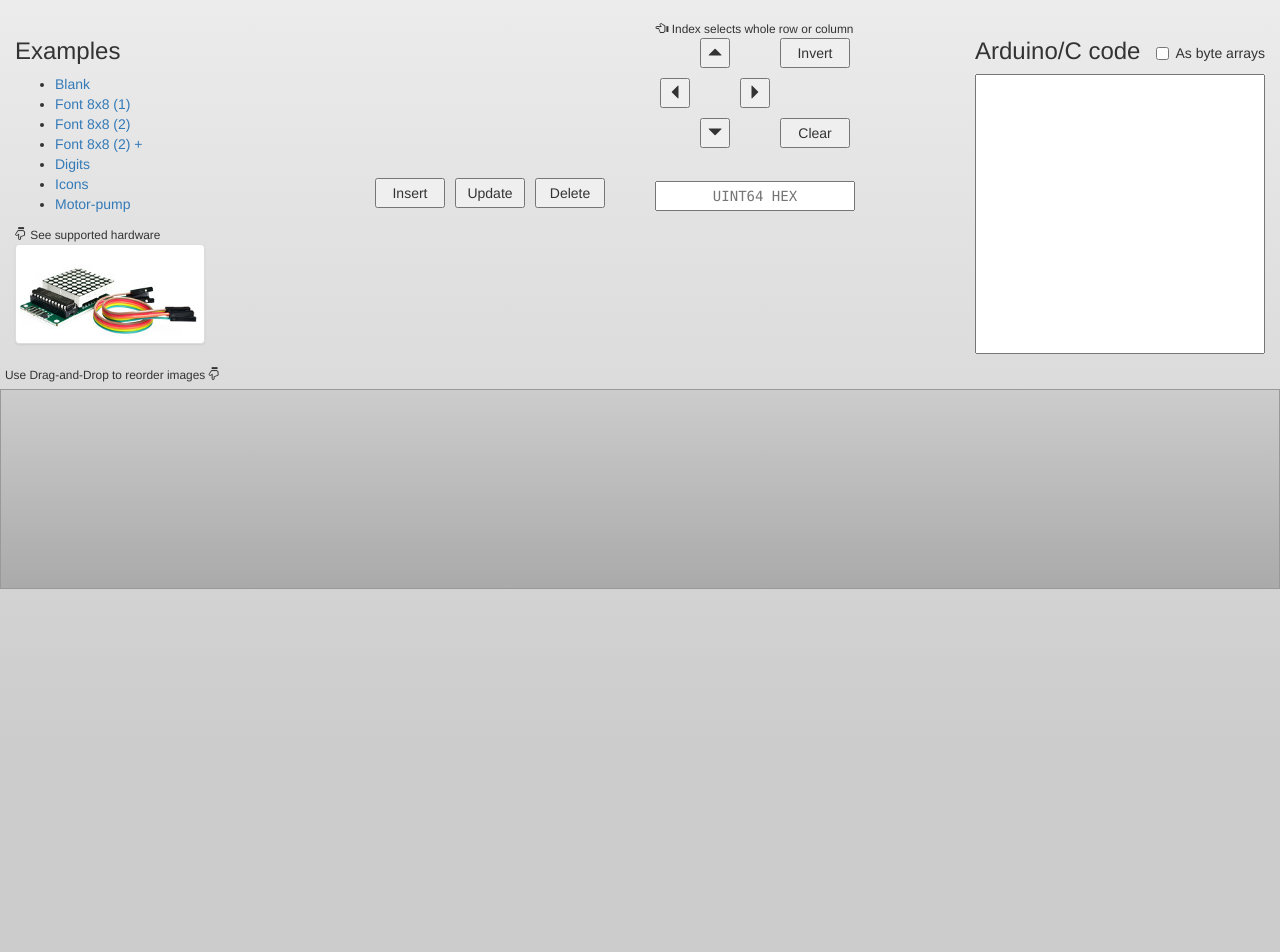
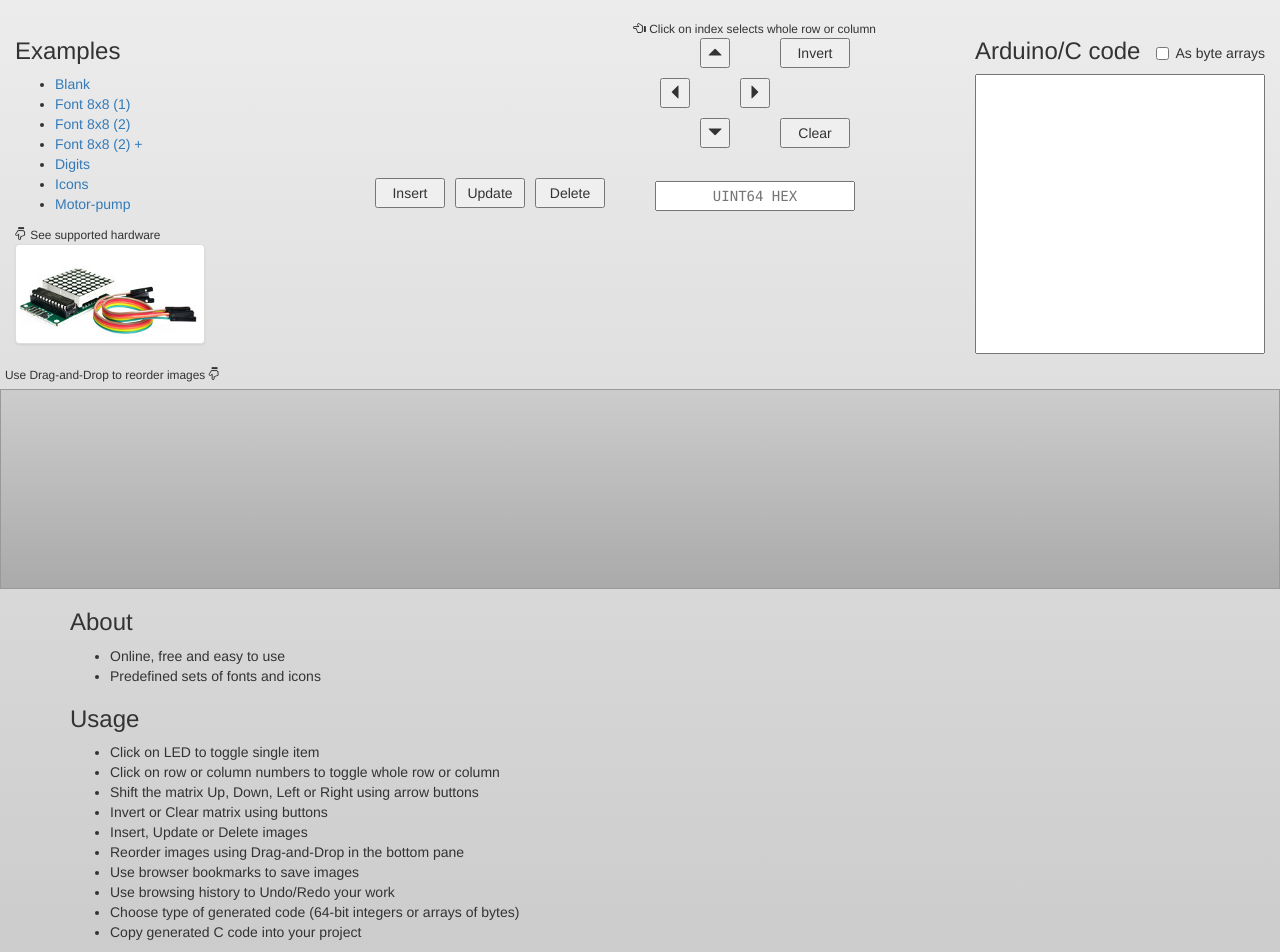
Before and after one commit to xantorohara/led-matrix-editor, a plain HTML site: page index.html in a window 1280 px wide. Shown: the part 53-1005 px from the top of the page. Before the commit the page ends 800 px from the top, so only its background shows below. Drawn offline with nearby package versions, Linux system fonts and the light colour scheme; a script that the page names is missing.

Commit message:
add Usage text

```diff
--- a/index.html
+++ b/index.html
@@ -4,20 +4,24 @@
     <title>LED Matrix Editor</title>
 
     <meta charset="UTF-8">
-    <meta name="keywords" content="LED matrix, 8x8, online editor, Arduino code">
+    <meta name="keywords" content="LED matrix, 8x8, online editor, Arduino module">
     <meta name="description" content="Online editor: create images for LED matrix">
     <meta name="author" content="Xantorohara"/>
-
-    <link rel="stylesheet" href="https://maxcdn.bootstrapcdn.com/bootstrap/3.3.5/css/bootstrap.min.css">
-    <link rel="stylesheet" href="https://maxcdn.bootstrapcdn.com/bootstrap/3.3.5/css/bootstrap-theme.min.css">
 
     <link rel="stylesheet" type="text/css" href="style.css?20150924">
     <link rel="icon" type="image/png" href="icon.png "/>
 
-
     <script src="http://ajax.googleapis.com/ajax/libs/jquery/2.1.4/jquery.min.js"></script>
     <script src="http://ajax.googleapis.com/ajax/libs/jqueryui/1.11.4/jquery-ui.min.js"></script>
-    <script src="https://maxcdn.bootstrapcdn.com/bootstrap/3.3.5/js/bootstrap.min.js"></script>
+
+    <!-- bootstrap -->
+    <link rel="stylesheet" href="//maxcdn.bootstrapcdn.com/bootstrap/3.3.5/css/bootstrap.min.css">
+    <link rel="stylesheet" href="//maxcdn.bootstrapcdn.com/bootstrap/3.3.5/css/bootstrap-theme.min.css">
+    <script src="//maxcdn.bootstrapcdn.com/bootstrap/3.3.5/js/bootstrap.min.js"></script>
+
+    <!-- highlight.js -->
+    <!--<link rel="stylesheet" href="//cdnjs.cloudflare.com/ajax/libs/highlight.js/9.11.0/styles/default.min.css">-->
+    <!--<script src="//cdnjs.cloudflare.com/ajax/libs/highlight.js/9.11.0/highlight.min.js"></script>-->
 
     <script src="script.js?20150918"></script>
 </head>
@@ -59,13 +63,13 @@
         </ul>
 
         <p class="navbar-text pull-right">
-            &copy; 2015 <a href="mailto:xantorohara@gmail.com" class="navbar-link">Xantorohara</a>
+            &copy; 2015-2017 <a href="mailto:xantorohara@gmail.com" class="navbar-link">Xantorohara</a>
         </p>
 
         <p class="navbar-text pull-right">
             <a class="small navbar-link">
                 <span class="glyphicon glyphicon-hand-up"></span>
-                Use CTRL+D to save as a bookmark
+                <b>Use CTRL+D to save as a bookmark</b>
             </a>
         </p>
     </div>
@@ -114,9 +118,9 @@
                 <span class="glyphicon glyphicon-hand-down"></span>
                 See supported hardware
             </small>
-
+            <br/>
             <a href="http://s.click.aliexpress.com/e/MnmIm6UFe" target="_blank" title="LED dot matrix MAX7219">
-                <img class="img-thumbnail" src="led-dot-matrix-max7219.jpg" alt="LED dot matrix MAX7219">
+                <img class="img-thumbnail" src="resources/led-dot-matrix-max7219.jpg" alt="LED dot matrix MAX7219">
             </a>
 
         </div>
@@ -140,7 +144,7 @@
                     <td id="indexSelectsWhole" style="cursor: pointer; width: 300px;">
                         <small>
                             <span class="glyphicon glyphicon-hand-left"></span>
-                            Index selects whole row or column
+                            Click on index selects whole row or column
                         </small>
                     </td>
                 </tr>
@@ -195,6 +199,89 @@
     <div id="previews" class="row" style="clear: both; "></div>
 </div>
 
+<div class="container">
+    <h3>About</h3>
+    <ul>
+        <li>Online, free and easy to use</li>
+        <li>Predefined sets of fonts and icons</li>
+        <!--<li>Arduino code samples</li>-->
+    </ul>
+
+    <h3>Usage</h3>
+    <ul>
+        <li>Click on LED to toggle single item</li>
+        <li>Click on row or column numbers to toggle whole row or column</li>
+        <li>Shift the matrix Up, Down, Left or Right using arrow buttons</li>
+        <li>Invert or Clear matrix using buttons</li>
+        <li>Insert, Update or Delete images</li>
+        <li>Reorder images using Drag-and-Drop in the bottom pane</li>
+        <li>Use browser bookmarks to save images</li>
+        <li>Use browsing history to Undo/Redo your work</li>
+        <li>Choose type of generated code (64-bit integers or arrays of bytes)</li>
+        <li>Copy generated C code into your project</li>
+    </ul>
+
+
+    <!--h3>Arduino example1</h3>
+    <p>text here</p>
+    <pre><code class="lang-cpp">#include &lt;LedControl.h&gt;
+
+const int DIN_PIN = 7;
+const int CS_PIN = 6;
+const int CLK_PIN = 5;
+
+const uint64_t IMAGES[] = {
+  0x3e2222223e3e0808, 0x3e22223e3e2a0808, 0x3e223e3e2a2a0808, 0xbe3e3e2a2a2a0808,
+  0xbe223e3e2a2a0808, 0xbe22223e3e2a0808, 0xbe2222223e3e0808, 0xbe22223e3e2a0808,
+  0xbe223e3e2a2a0808, 0xbebe3e2a2a2a0808, 0xbea23e3e2a2a0808, 0xbea2223e3e2a0808,
+  0xbea222223e3e0808, 0xbea2223e3e2a0808, 0xbea23e3e2a2a0808, 0xbebebe2a2a2a0808,
+  0xbea2be3e2a2a0808, 0xbea2a23e3e2a0808, 0xbea2a2223e3e0808, 0xbea2a23e3e2a0808,
+  0xbea2be3e2a2a0808, 0xbebebeaa2a2a0808, 0xbea2bebe2a2a0808, 0xbea2a2be3e2a0808,
+  0xbea2a2a23e3e0808, 0xbea2a2be3e2a0808, 0xbea2bebe2a2a0808, 0xbebebeaaaa2a0808,
+  0xbea2bebeaa2a0808, 0xbea2a2bebe2a0808, 0xbea2a2a2be3e0808, 0xbea2a2bebe2a0808,
+  0xbea2bebeaa2a0808, 0xbebebeaaaaaa0808, 0xbea2bebeaaaa0808, 0xbea2a2bebeaa0808,
+  0xbea2a2a2bebe0808, 0xbea2a2a2a2be1c08, 0xbea2a2a2a2a21c1c, 0xbea2a2a2a222001c,
+  0xbea2a2a22222001c, 0xbea2a2222222001c, 0xbea222222222001c, 0xbe2222222222001c,
+  0x3e2222222222001c, 0x3e2222222222001c, 0x3e22222222221c1c, 0x3e222222223e1c08
+};
+const int IMAGES_LEN = sizeof(IMAGES) / sizeof(uint64_t);
+
+LedControl display = LedControl(DIN_PIN, CLK_PIN, CS_PIN);
+
+
+void setup() {
+  display.clearDisplay(0);
+  display.shutdown(0, false);
+  display.setIntensity(0, 10);
+}
+
+void displayImage(uint64_t image) {
+  for (int i = 0; i &lt; 8; i++) {
+    byte row = (image &gt;&gt; i * 8) &amp; 0xFF;
+    for (int j = 0; j &lt; 8; j++) {
+      display.setLed(0, i, j, bitRead(row, j));
+    }
+  }
+}
+
+int i = 0;
+
+void loop() {
+  displayImage(IMAGES[i]);
+  if (++i &gt;= IMAGES_LEN ) {
+    i = 0;
+  }
+  delay(100);
+}
+</code></pre>
+
+    <h3>Arduino example3</h3>
+    <p>PROGMEM</p>
+
+</div>
+
+<script>hljs.initHighlightingOnLoad();</script-->
+
     <!-- Yandex.Metrika counter -->
     <script type="text/javascript"> (function (d, w, c) {
         (w[c] = w[c] || []).push(function () {
```
Also changed, not shown: resources/led-dot-matrix-max7219.jpg (renamed from led-dot-matrix-max7219.jpg). Lines whose indentation alone changed are shown as unchanged.
